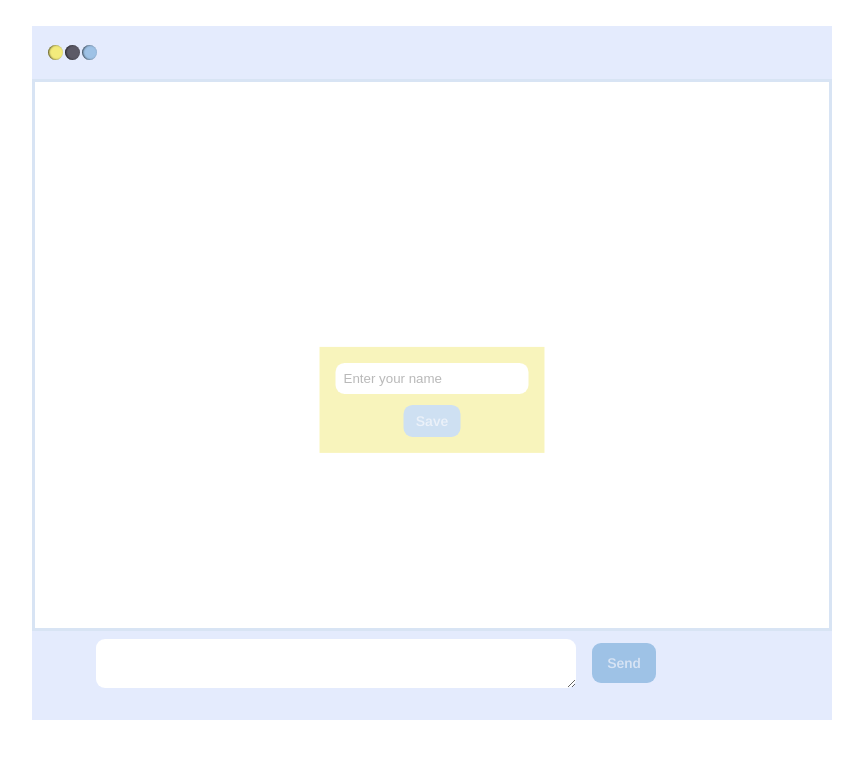
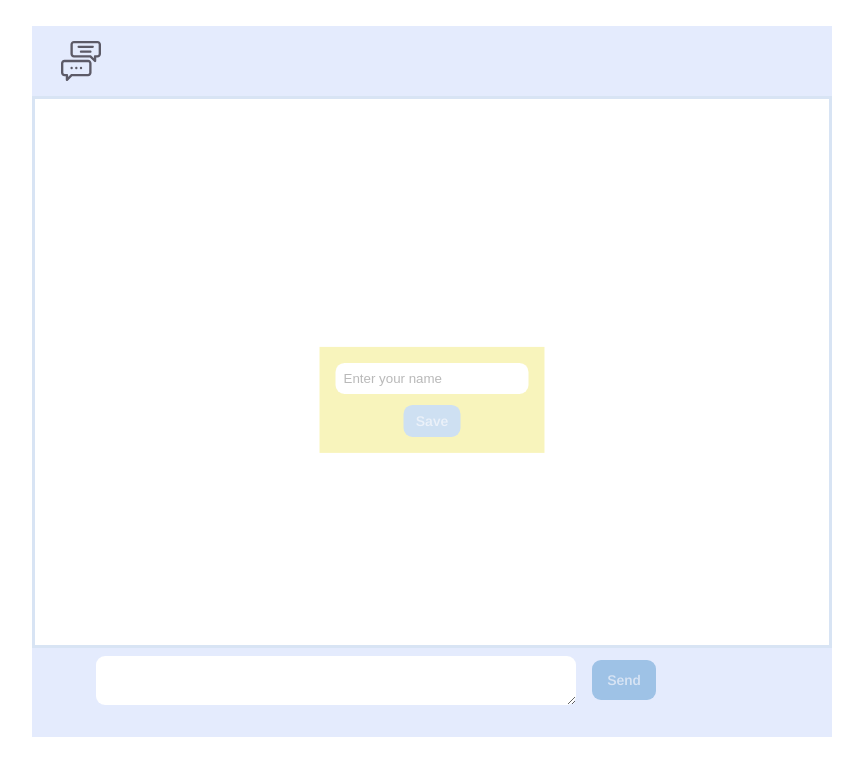
Before and after one commit to AleksandraChehovich/Chat, a React app: page / in a window 1280 px wide. Shown: the top 776 px of the page, without its empty margins (208-1071 px from the left). Built offline with nearby package versions, Linux system fonts and the light colour scheme.

Commit message:
feat: changed logo and component names

```diff
--- a/src/components/App.js
+++ b/src/components/App.js
@@ -1,11 +1,11 @@
 import React, { useState } from 'react';
 
 import Nav from './Nav';
-import Form from './Form';
+import MessageForm from './Form';
 import MessagesList from './Messages';
-import LogIn from './Registration_window';
+import LogInWindow from './Registration_window';
 
-const Chat = () => {
+const App= () => {
     const [messages, setMessages] = useState([]);
     const [name, setName] = useState(localStorage.getItem('chat_name'));
 
@@ -19,12 +19,12 @@ const Chat = () => {
 
     return (
         <div className='chat-wrapper'>
-            <LogIn logIn={name} onSubmit={changeName}/>
+            <LogInWindow logIn={name} onSubmit={changeName}/>
             <Nav name={name} onClick={changeName}/>
             <MessagesList messages={messages}/>
-            <Form name={name} onSubmit={addNewMessage}/>
+            <MessageForm name={name} onSubmit={addNewMessage}/>
         </div>
     );
 }
 
-export default Chat;
+export default App;
--- a/src/components/Form.js
+++ b/src/components/Form.js
@@ -9,9 +9,6 @@ class Form extends React.Component {
             author: localStorage.getItem('chat_name'),
             value: ''
         };
-
-        this.handleChange = this.handleChange.bind(this);
-        this.handleSubmit = this.handleSubmit.bind(this);
     }
 
     handleChange = (event) => {
--- /dev/null
+++ b/src/components/IconSvg.js
@@ -0,0 +1,30 @@
+import React from 'react';
+
+function IconSvg() {
+    return (
+        <div className='nav_logo'>
+            <div className='logo'>
+                <svg
+                    className='nav_icon-svg'
+                    fill="#5c5a67"
+                    id="Capa_1"
+                    height="512"
+                    viewBox="0 0 512 512"
+                    width="512"
+                    fiil="black"
+                    xmlns="http://www.w3.org/2000/svg">
+                        <g>
+                            <path d="m346 241h-301c-24.813 0-45 20.187-45 45v121c0 24.813 20.187 45 45 45h16v45c0 6.067 3.655 11.537 9.26 13.858 5.606 2.321 12.057 1.038 16.347-3.252l55.607-55.606h203.786c24.813 0 45-20.187 45-45v-121c0-24.813-20.187-45-45-45zm15 166c0 8.271-6.729 15-15 15h-210c-3.978 0-7.793 1.581-10.606 4.394l-34.394 34.393v-23.787c0-8.284-6.716-15-15-15h-31c-8.271 0-15-6.729-15-15v-121c0-8.271 6.729-15 15-15h301c8.271 0 15 6.729 15 15z"/>
+                            <path d="m467 0h-301c-24.813 0-45 20.187-45 45v121c0 24.813 20.187 45 45 45h203.787l55.607 55.606c4.297 4.298 10.752 5.569 16.347 3.252 5.605-2.322 9.26-7.792 9.26-13.858v-45h16c24.813 0 45-20.187 45-45v-121c-.001-24.813-20.188-45-45.001-45zm15 166c0 8.271-6.729 15-15 15h-31c-8.284 0-15 6.716-15 15v23.787l-34.394-34.393c-2.812-2.813-6.628-4.394-10.606-4.394h-210c-8.271 0-15-6.729-15-15v-121c0-8.271 6.729-15 15-15h301c8.271 0 15 6.729 15 15z"/>
+                            <path d="m406 60h-180c-8.284 0-15 6.716-15 15s6.716 15 15 15h180c8.284 0 15-6.716 15-15s-6.716-15-15-15z"/><path d="m376 121h-120c-8.284 0-15 6.716-15 15s6.716 15 15 15h120c8.284 0 15-6.716 15-15s-6.716-15-15-15z"/>
+                            <circle cx="136" cy="346" r="15"/>
+                            <circle cx="196" cy="346" r="15"/>
+                            <circle cx="256" cy="346" r="15"/>
+                        </g>
+                </svg>
+            </div>
+        </div>
+    )
+}
+
+export default IconSvg;
--- a/src/components/Nav.js
+++ b/src/components/Nav.js
@@ -1,19 +1,13 @@
 import React from 'react';
 import PropTypes from 'prop-types';
-import Circle from './Logo_circle';
 import Status from './Status';
-import { colors } from './Data';
+import IconSvg from './IconSvg';
 
 const Nav = (props) => {
 
-    let circleArray = colors.map(color => <Circle key={color.id} color={color.color} />)
     return (
         <div className='nav'>
-            <div className='nav_logo'>
-                <div className='logo'>
-                    {circleArray}
-                </div>
-            </div>
+            <IconSvg />
             <Status status={props.name} onClick={props.onClick}/>
         </div>
     );
--- a/src/index.js
+++ b/src/index.js
@@ -4,8 +4,8 @@ import './scss/main.scss';
 import React from 'react';
 import ReactDOM from 'react-dom';
 
-import Chat from './components/App';
+import App from './components/App';
 
 ReactDOM.render(
-     <Chat />, document.getElementById('root')
+     <App />, document.getElementById('root')
      );
--- a/src/scss/messagesList.scss
+++ b/src/scss/messagesList.scss
@@ -44,11 +44,14 @@
     &_author {
         text-align: right;
         font-size: 13px;
-        color: $dark;
+        color: #fff;
+        text-shadow: -1px 1px 2px $dark;
 
         &__from {
             font-size: 9px;
             font-style: italic;
+            color: #fff;
+            text-shadow: -1px 1px 2px $dark;
         }
     }
 
@@ -60,5 +63,7 @@
         font-size: 9px;
         text-align: right;
         color: $dark;
+        color: #fff;
+        text-shadow: -1px 1px 2px $dark;
     }
 }
--- a/src/scss/navigation.scss
+++ b/src/scss/navigation.scss
@@ -1,5 +1,10 @@
 .nav {
     display: flex;
+
+    &_icon-svg {
+        height: 40px;
+        width: 40px;
+    }
 
     &_logo,
     &_status {
@@ -8,7 +13,7 @@
     }
 
     &_logo {
-        padding-left: 15px;
+        padding-left: 25px;
         display: flex;
         justify-content: center;
         align-items: center;
@@ -28,6 +33,9 @@
             min-width: 50px;
             border-radius: $borderRadius;
             cursor: pointer;
+            color: $light-green;
+            transition: all .2s cubic-bezier(0.4, 0, 1, 1);
+            text-shadow:0px 1px 0 rgb(0,0,0),0px -1px 0 rgb(0,0,0),1px 0px 0 rgb(0,0,0),-1px 0px 0 rgb(0,0,0),1px 1px 0 rgb(0,0,0),1px -1px 0 rgb(0,0,0),-1px 1px 0 rgb(0,0,0),-1px -1px 0 rgb(0,0,0),2px 2px 1px rgba(0,0,0,0.12);
 
             &:hover {
                 color: $dark;
```
